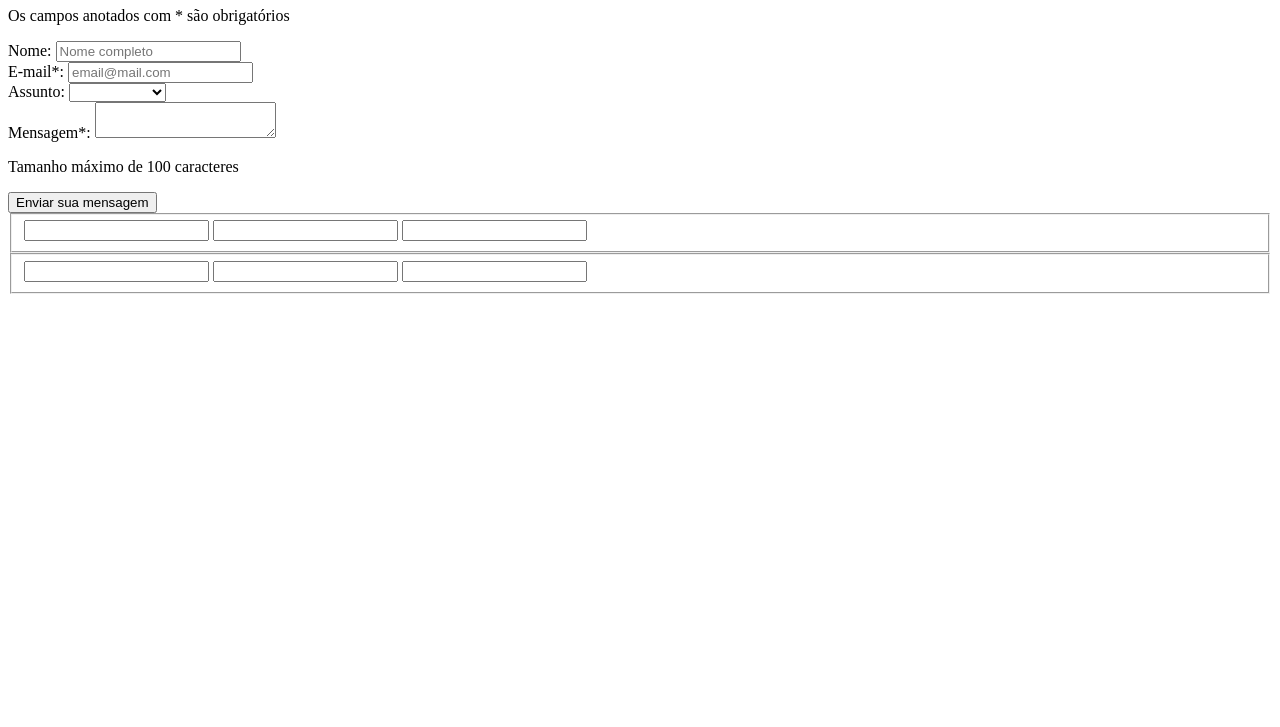
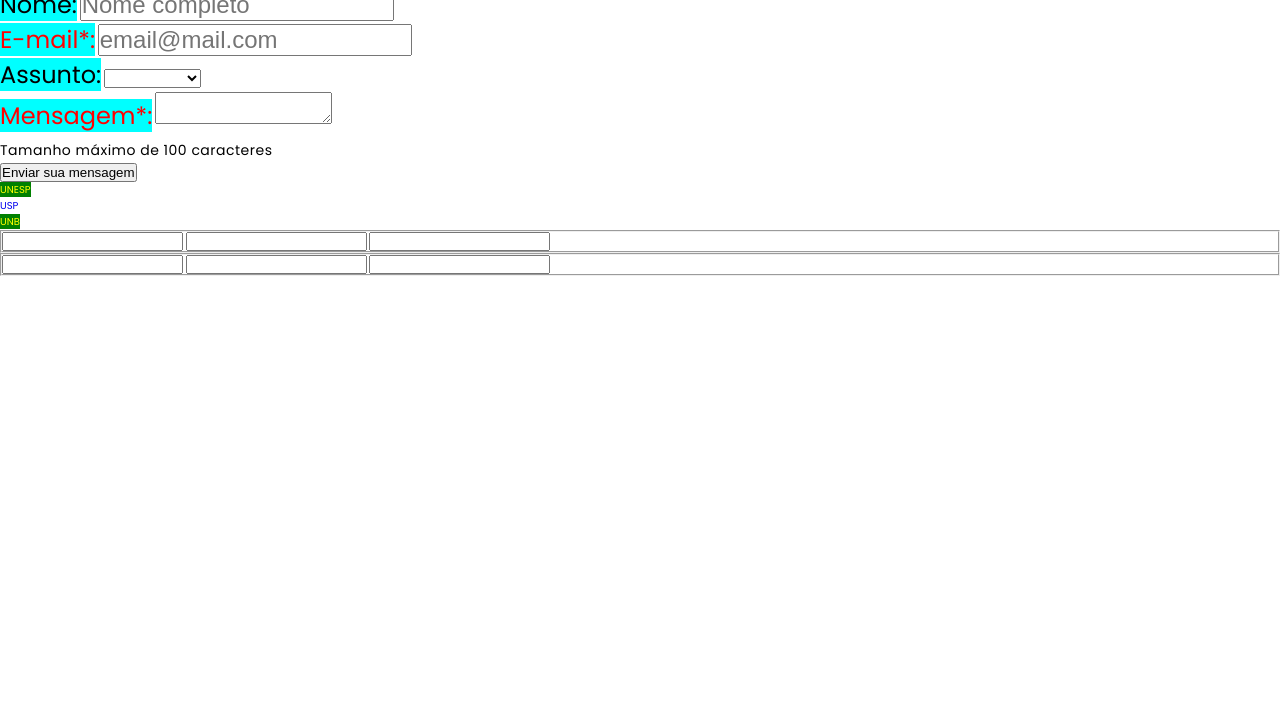
Before and after one commit to dand-e/tech-academy, a plain HTML site: page html/form.html in a window 1280 px wide. Shown: the part 73-800 px from the top of the page. Drawn offline with Linux system fonts and the light colour scheme.

Commit message:
módulo V

```diff
--- a/html/form.html
+++ b/html/form.html
@@ -1,9 +1,10 @@
-
 <!DOCTYPE html>
 <html>
   <head>
     <meta charset="UTF-8">
     <meta name="viewport" content="width=device-width, initial-scale=1.0">
+    <link rel="shortcut icon" href="../img/favicon/favicon.ico" type="image/x-icon"/>
+    <link rel="stylesheet" type="text/css" href="style.css"/>
     <title>Template para CSS</title>
   </head>
   <body>
@@ -36,6 +37,13 @@
           <button type="submit">Enviar sua mensagem</button>
       </div>
     </form>
+    <div>
+      <ul>
+        <li><a href="http://www.unesp.edu.br" target="_blank">UNESP</a></li>
+        <li><a href="http://www.usp.br" target="_blank">USP</a></li>
+        <li><a href="http://www.unb.edu.br" target="_blank">UNB</a></li>
+      </ul>
+    </div>
     <form id="formTag" action=""/>
     <fieldset>
       <label for=""></label>
--- a/html/style.css
+++ b/html/style.css
@@ -11,6 +11,59 @@ html{
     font-family: 'Poppins', 'Times New Roman', Times, serif ;
     scroll-behavior: smooth;
 }
+
+/* Início da brincadeira */
+label[for]{
+    background-color: aqua;
+}
+div>.obrigatorio{
+    color: red;
+    font-size: x-large;
+}
+[placeholder]{
+    font-size: x-large;
+}
+div>label{
+    font-size:x-large;
+}
+a[href*=edu]{
+    background: green;
+    color: yellow;
+}
+
+
+/* PSEUDOCLASSES
+a:link{}
+a:visited{}
+a:hover{}
+a:active{}
+input:focus{}
+input:checked{}
+input:required{}
+:first-child
+:last-child
+:only-child
+:disabled
+:empty
+*/
+
+/* PSEUDOELEMENTOS
+::first-letter
+::first-line
+::marker
+::selection
+*/
+
+option[value=S]{
+    color: blue;
+}
+option[value=R]{
+    color: red;
+}
+option[value=E]{
+    color: green;
+}
+/* Final da brincadeira */
 
 a{
     text-decoration: none;
@@ -57,7 +110,7 @@ p {
     position: relative;
     z-index: 1;
 }
-#presentation h1{
+#presentation > h1{
     display: block;
     width: fit-content;
     font-size: 5rem;
@@ -76,7 +129,7 @@ p {
     animation: text_reveal_name .5s ease forwards;
     animation-delay: 2.8s;
 }
-#presentation .cta{
+#presentation.cta{
     display: inline-block;
     padding: 10px 30px;
     color: gold;
```
Also changed, not shown: html/metadados.html (+0 -1 lines).
